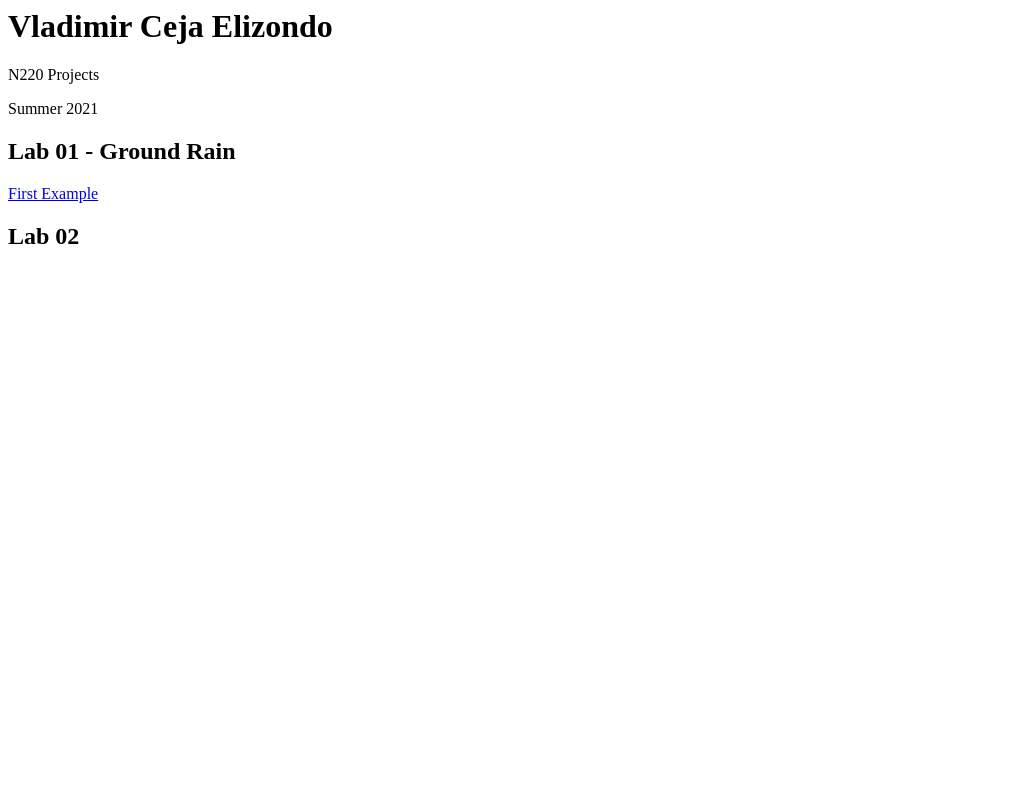
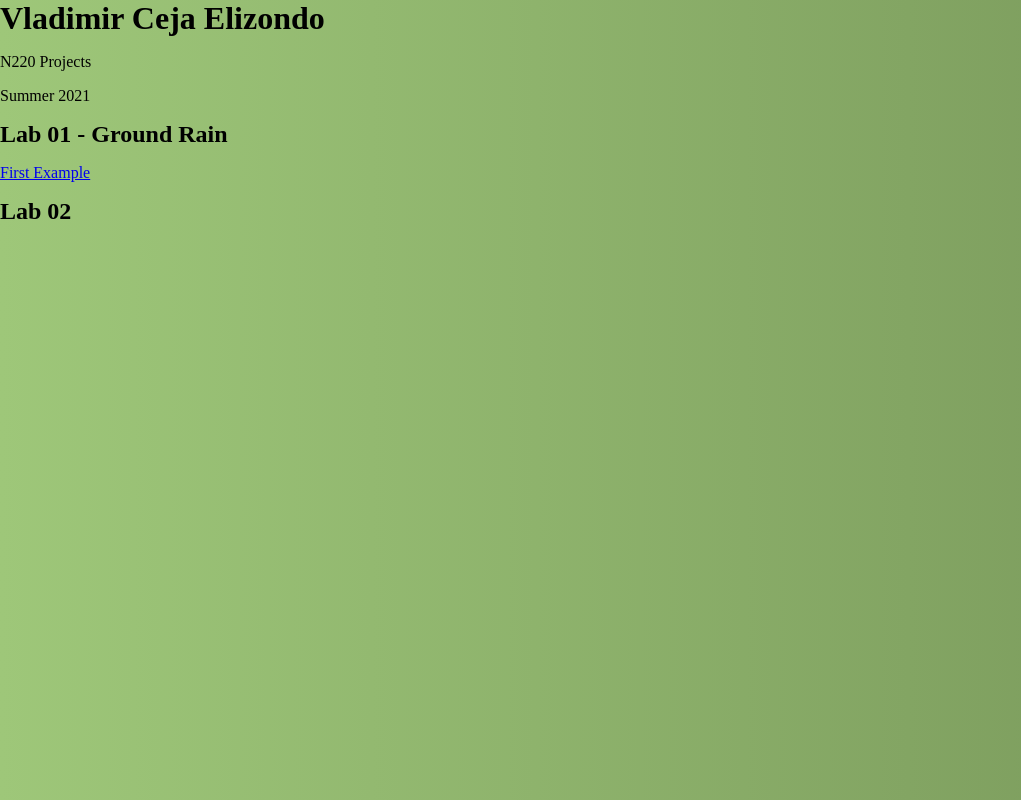
Before and after one commit to vcejaeli/n220summ2021, a plain HTML site: page index.html in a window 1280 px wide. Shown: the whole page, without its empty margins (0-1021 px from the left). Drawn offline with Linux system fonts and the light colour scheme.

Commit message:
added css

```diff
--- /dev/null
+++ b/css/styles.css
@@ -0,0 +1,15 @@
+* {
+  margin: 0;
+  padding: 0;
+  box-sizing: border-box;
+}
+html, body {
+  height: 100%
+}
+h1, h2, h3, h4, h5, h6, p {
+  margin-bottom: 16px
+}
+
+body {
+    background-image: linear-gradient(to right, rgba(158, 199, 121), rgb(120, 151, 90));
+}
--- a/index.html
+++ b/index.html
@@ -1,4 +1,7 @@
 <html>
+ <head>
+   <link rel="stylesheet" href="css/styles.css"/>
+ </head>
  <body>
     <h1>Vladimir Ceja Elizondo</h1>
     <p>N220 Projects</p>
@@ -9,5 +12,7 @@
 
     <h2>Lab 02</h2>
     <p><a href=""></a></p>
+
+
  </body>
 </html>
```
